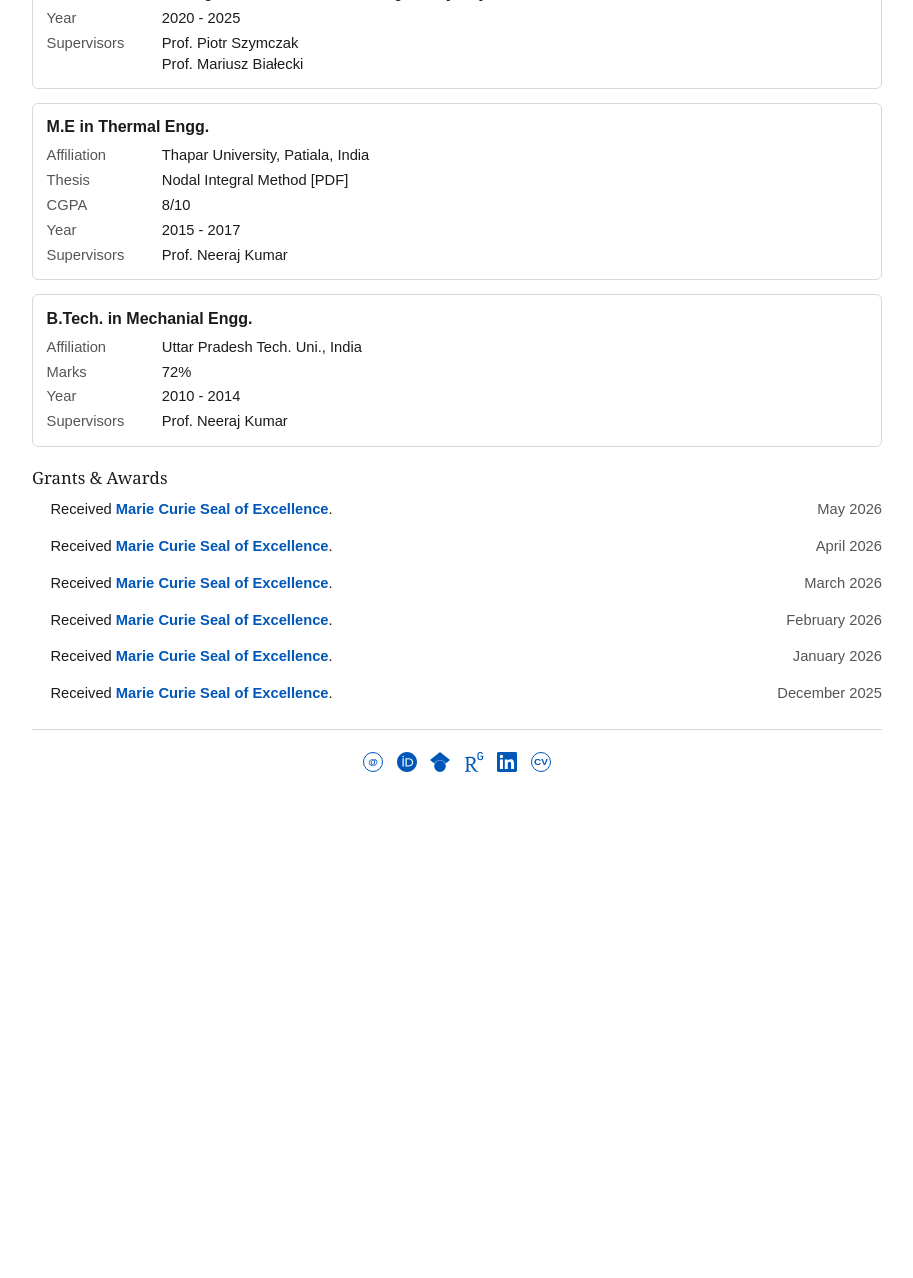
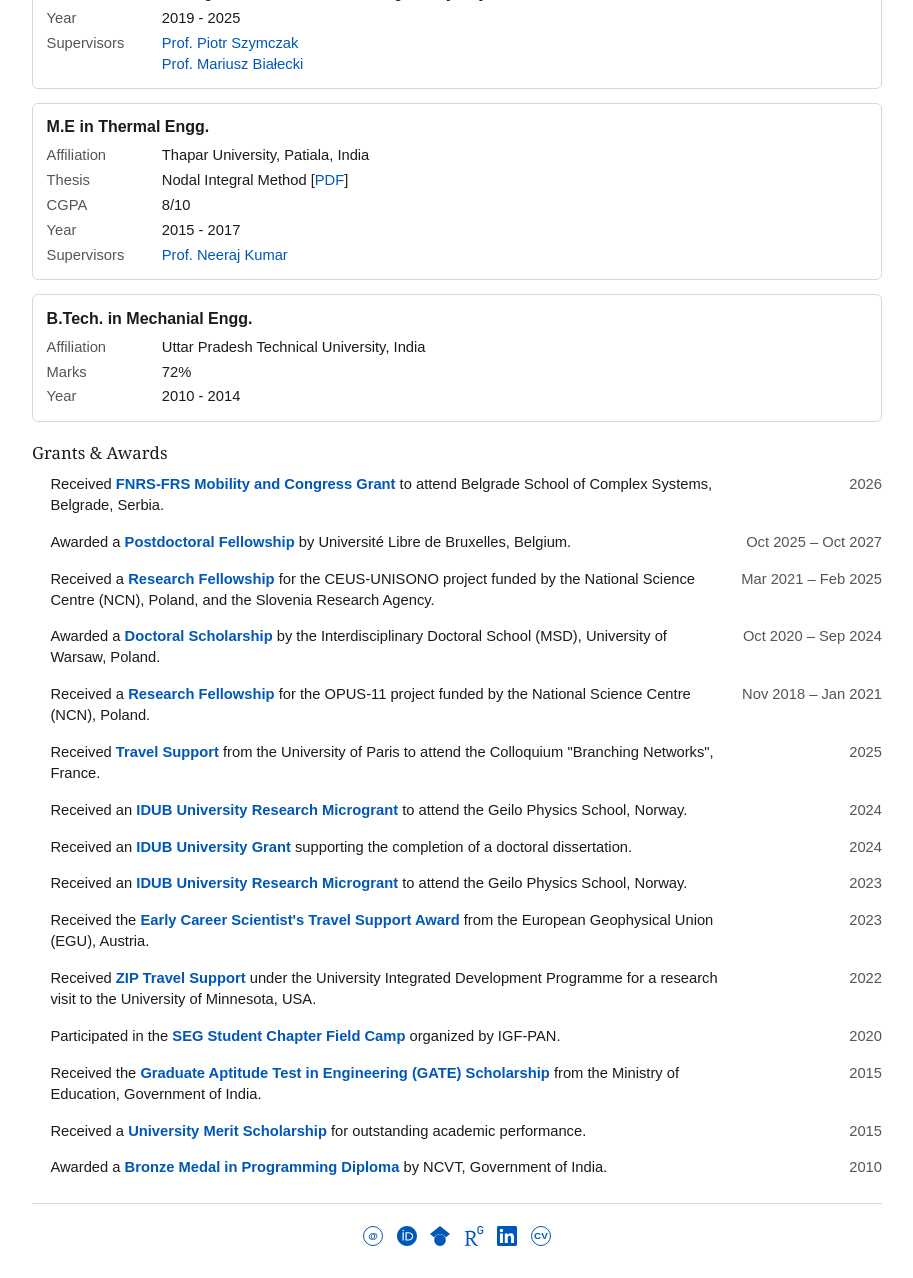
Before and after one commit to rishabhstein/rishabhps.com, an Eleventy site: page src/about.njk in a window 1280 px wide. Shown: the part 316-1594 px from the top of the page, without its empty margins (183-1096 px from the left). Before the commit the page ends 1120 px from the top, so only its background shows below. Built offline with nearby package versions, Linux system fonts and the light colour scheme; Eleventy itself is replaced by a stand-in of ours; files that its build step writes are made by us from their sources.

Commit message:
adding pdfs

```diff
--- a/src/about.njk
+++ b/src/about.njk
@@ -19,15 +19,15 @@ permalink: /about/
         </div>
         <div>
           <dt>Thesis</dt>
-          <dd>Self organization of flow in dissolving rocks [PDF]</dd>
+          <dd>Self organization of flow in dissolving rocks [<a href="/assets/files/Rishabh_Sharma_PhD_Thesis">PDF</a>]</dd>
         </div>
         <div>
           <dt>Year</dt>
-          <dd>2020 - 2025</dd>
+          <dd>2019 - 2025</dd>
         </div>
         <div>
           <dt>Supervisors</dt>
-          <dd>Prof. Piotr Szymczak <br> Prof. Mariusz Białecki</dd>
+          <dd><a href = "https://www.fuw.edu.pl/~piotrek/index.html">Prof. Piotr Szymczak</a> <br> <a href="https://geoimaging.igf.edu.pl/?emd_employee=mariusz-bialecki">Prof. Mariusz Białecki</a></dd>
         </div>
       </dl>
     </article>
@@ -41,7 +41,7 @@ permalink: /about/
         </div>
         <div>
           <dt>Thesis</dt>
-          <dd>Nodal Integral Method [PDF]</dd>
+          <dd>Nodal Integral Method [<a href="/assets/files/Rishabh_master_thesis">PDF</a>]</dd>
         </div>
         <div>
           <dt>CGPA</dt>
@@ -53,7 +53,7 @@ permalink: /about/
         </div>
         <div>
           <dt>Supervisors</dt>
-          <dd>Prof. Neeraj Kumar</dd>
+          <dd><a href="https://med.thapar.edu/facultydetails/MTE3OQ==">Prof. Neeraj Kumar</a></dd>
         </div>
       </dl>
     </article>
@@ -63,7 +63,7 @@ permalink: /about/
       <dl>
         <div>
           <dt>Affiliation</dt>
-          <dd>Uttar Pradesh Tech. Uni., India</dd>
+          <dd>Uttar Pradesh Technical University, India</dd>
         </div>
         <div>
           <dt>Marks</dt>
@@ -72,10 +72,6 @@ permalink: /about/
         <div>
           <dt>Year</dt>
           <dd>2010 - 2014</dd>
-        </div>
-        <div>
-          <dt>Supervisors</dt>
-          <dd>Prof. Neeraj Kumar</dd>
         </div>
       </dl>
     </article>
@@ -90,28 +86,78 @@ permalink: /about/
   <h2>Grants & Awards</h2>
   <ul class="award-list">
 <li>
-      <span>Received <span class="update-highlight">Marie Curie Seal of Excellence</span>.</span>
-      <time datetime="2026-05">May 2026</time>
+  <span>Received <span class="update-highlight">FNRS-FRS Mobility and Congress Grant</span> to attend Belgrade School of Complex Systems, Belgrade, Serbia.</span>
+  <time datetime="2026">2026</time>
 </li>
+
 <li>
-      <span>Received <span class="update-highlight">Marie Curie Seal of Excellence</span>.</span>
-      <time datetime="2026-04">April 2026</time>
+  <span>Awarded a <span class="update-highlight">Postdoctoral Fellowship</span> by Université Libre de Bruxelles, Belgium.</span>
+  <time datetime="2025-10">Oct 2025 – Oct 2027</time>
 </li>
+
 <li>
-      <span>Received <span class="update-highlight">Marie Curie Seal of Excellence</span>.</span>
-      <time datetime="2026-03">March 2026</time>
+  <span>Received a <span class="update-highlight">Research Fellowship</span> for the CEUS-UNISONO project funded by the National Science Centre (NCN), Poland, and the Slovenia Research Agency.</span>
+  <time datetime="2021-03">Mar 2021 – Feb 2025</time>
 </li>
+
 <li>
-      <span>Received <span class="update-highlight">Marie Curie Seal of Excellence</span>.</span>
-      <time datetime="2026-02">February 2026</time>
+  <span>Awarded a <span class="update-highlight">Doctoral Scholarship</span> by the Interdisciplinary Doctoral School (MSD), University of Warsaw, Poland.</span>
+  <time datetime="2020-10">Oct 2020 – Sep 2024</time>
 </li>
+
 <li>
-      <span>Received <span class="update-highlight">Marie Curie Seal of Excellence</span>.</span>
-      <time datetime="2026-01">January 2026</time>
+  <span>Received a <span class="update-highlight">Research Fellowship</span> for the OPUS-11 project funded by the National Science Centre (NCN), Poland.</span>
+  <time datetime="2018-11">Nov 2018 – Jan 2021</time>
 </li>
+
 <li>
-      <span>Received <span class="update-highlight">Marie Curie Seal of Excellence</span>.</span>
-      <time datetime="2025-12">December 2025</time>
+  <span>Received <span class="update-highlight">Travel Support</span> from the University of Paris to attend the Colloquium "Branching Networks", France.</span>
+  <time datetime="2025">2025</time>
+</li>
+
+<li>
+  <span>Received an <span class="update-highlight">IDUB University Research Microgrant</span> to attend the Geilo Physics School, Norway.</span>
+  <time datetime="2024">2024</time>
+</li>
+
+<li>
+  <span>Received an <span class="update-highlight">IDUB University Grant</span> supporting the completion of a doctoral dissertation.</span>
+  <time datetime="2024">2024</time>
+</li>
+
+<li>
+  <span>Received an <span class="update-highlight">IDUB University Research Microgrant</span> to attend the Geilo Physics School, Norway.</span>
+  <time datetime="2023">2023</time>
+</li>
+
+<li>
+  <span>Received the <span class="update-highlight">Early Career Scientist's Travel Support Award</span> from the European Geophysical Union (EGU), Austria.</span>
+  <time datetime="2023">2023</time>
+</li>
+
+<li>
+  <span>Received <span class="update-highlight">ZIP Travel Support</span> under the University Integrated Development Programme for a research visit to the University of Minnesota, USA.</span>
+  <time datetime="2022">2022</time>
+</li>
+
+<li>
+  <span>Participated in the <span class="update-highlight">SEG Student Chapter Field Camp</span> organized by IGF-PAN.</span>
+  <time datetime="2020">2020</time>
+</li>
+
+<li>
+  <span>Received the <span class="update-highlight">Graduate Aptitude Test in Engineering (GATE) Scholarship</span> from the Ministry of Education, Government of India.</span>
+  <time datetime="2015">2015</time>
+</li>
+
+<li>
+  <span>Received a <span class="update-highlight">University Merit Scholarship</span> for outstanding academic performance.</span>
+  <time datetime="2015">2015</time>
+</li>
+
+<li>
+  <span>Awarded a <span class="update-highlight">Bronze Medal in Programming Diploma</span> by NCVT, Government of India.</span>
+  <time datetime="2010">2010</time>
 </li>
   </ul>
 </section>
```
Also changed, not shown: src/publications.md (+5 -5 lines), 8 other files. Lines whose indentation alone changed are shown as unchanged.
